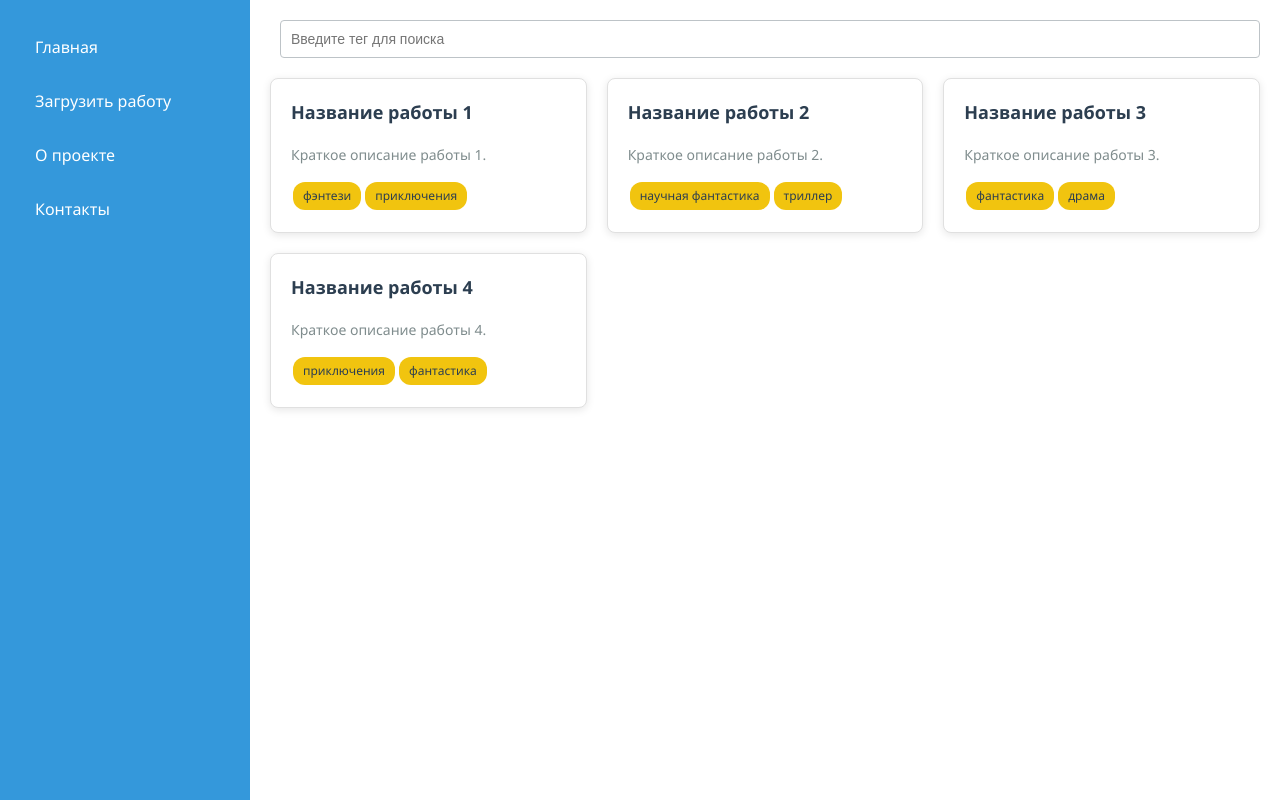
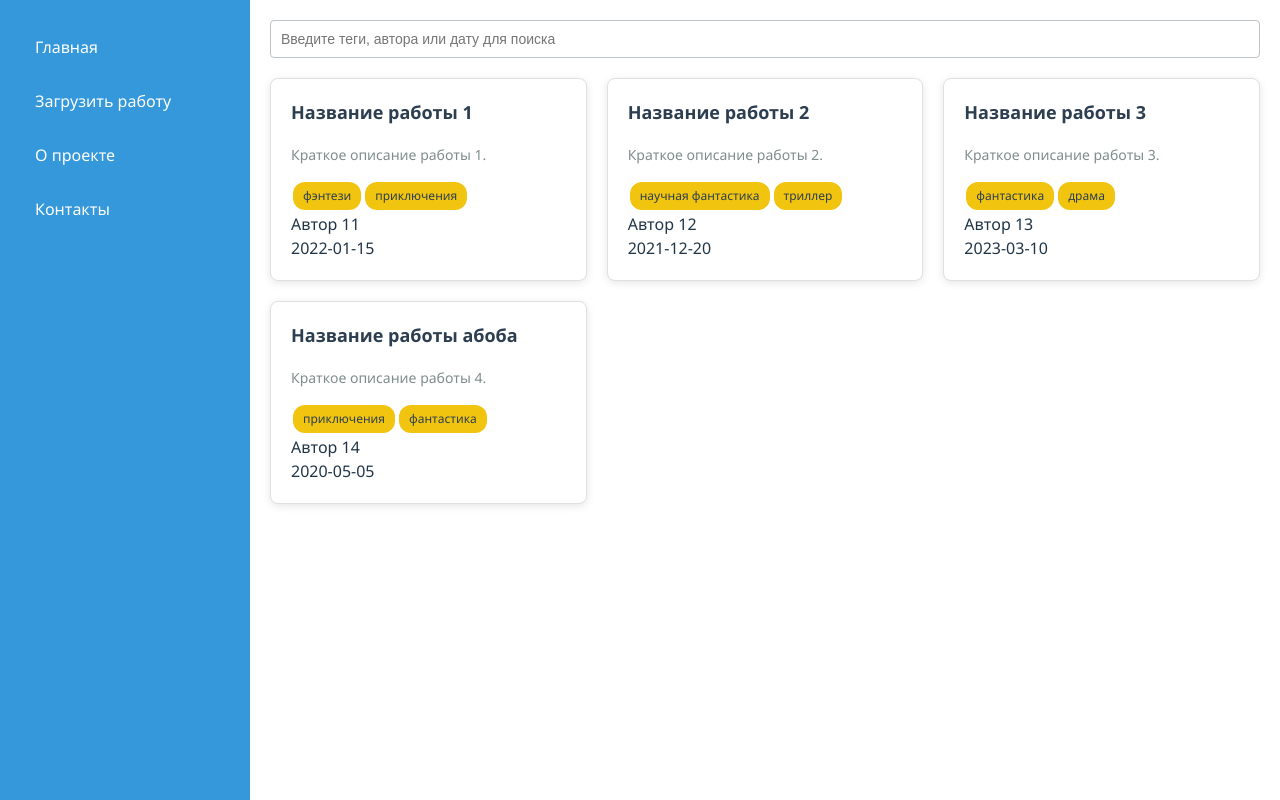
Before and after one commit to Breakerofcode73/sitegit, a React (Vite) app: page / in a window 1280 px wide. Built offline with nearby package versions, Linux system fonts and the light colour scheme.

Commit message:
Update App.jsx

```diff
--- a/src/App.jsx
+++ b/src/App.jsx
@@ -1,35 +1,43 @@
 import React, { useState, useEffect } from 'react';
 import './App.css';
 
-// Пример карточек (можете добавить свои)
+// Пример карточек с добавленными полями "author" и "date"
 const sampleCards = [
   {
     id: 1,
     title: "Название работы 1",
     description: "Краткое описание работы 1.",
     tags: ["фэнтези", "приключения"],
+    author: "Автор 11",
+    date: "2022-01-15",
   },
   {
     id: 2,
     title: "Название работы 2",
     description: "Краткое описание работы 2.",
     tags: ["научная фантастика", "триллер"],
+    author: "Автор 12",
+    date: "2021-12-20",
   },
   {
     id: 3,
     title: "Название работы 3",
     description: "Краткое описание работы 3.",
     tags: ["фантастика", "драма"],
+    author: "Автор 13",
+    date: "2023-03-10",
   },
   {
     id: 4,
-    title: "Название работы 4",
+    title: "Название работы абоба",
     description: "Краткое описание работы 4.",
     tags: ["приключения", "фантастика"],
+    author: "Автор 14",
+    date: "2020-05-05",
   },
 ];
 
-// Массив всех возможных тегов для автодополнения
+// Все возможные теги для автодополнения
 const allTags = [
   "фэнтези",
   "приключения",
@@ -40,108 +48,99 @@ const allTags = [
 ];
 
 function App() {
-  // Состояния: выбранные теги, строка поиска, список автодополнения и выбранная карточка (для модального окна)
-  const [selectedTags, setSelectedTags] = useState(() => {
-    const stored = localStorage.getItem('searchTags');
-    return stored ? JSON.parse(stored) : [];
-  });
-  const [searchQuery, setSearchQuery] = useState(() => {
-    return localStorage.getItem('searchQuery') || '';
-  });
+  // Состояния: поисковая строка, список автодополнения и выбранная карточка (для модального окна)
+  const [searchQuery, setSearchQuery] = useState(() => localStorage.getItem('searchQuery') || '');
   const [autocompleteItems, setAutocompleteItems] = useState([]);
   const [selectedCard, setSelectedCard] = useState(null);
 
-  // Сохраняем выбранные теги и поисковую строку в localStorage
-  useEffect(() => {
-    localStorage.setItem('searchTags', JSON.stringify(selectedTags));
-  }, [selectedTags]);
-
+  // Сохраняем поисковую строку в localStorage и обновляем автодополнение при её изменении
   useEffect(() => {
     localStorage.setItem('searchQuery', searchQuery);
+    updateAutocomplete(searchQuery);
   }, [searchQuery]);
 
-  // Обновление списка автодополнения по введённому тексту
+  // Функция обновления автодополнения для тегов
   const updateAutocomplete = (query) => {
-    const trimmed = query.trim();
-    if (trimmed === '') {
+    // Разбиваем строку на токены (слова)
+    const tokens = query.split(/\s+/).filter(Boolean);
+    let currentToken = "";
+    let alreadyUsed = [];
+    if (query.endsWith(' ')) {
+      // Если последний символ пробел – все токены считаются завершёнными
+      alreadyUsed.push(...tokens);
+      currentToken = "";
+    } else {
+      alreadyUsed.push(...tokens.slice(0, tokens.length - 1));
+      currentToken = tokens[tokens.length - 1] || "";
+    }
+    if (!currentToken) {
       setAutocompleteItems([]);
+      return;
+    }
+    // Подбираем только те теги, которые начинаются с введённого токена и ещё не использованы
+    const filtered = allTags.filter(tag =>
+      tag.toLowerCase().startsWith(currentToken.toLowerCase()) &&
+      !alreadyUsed.includes(tag)
+    );
+    setAutocompleteItems(filtered);
+  };
+
+  // Обработчик изменения поисковой строки
+  const handleSearchInput = (e) => {
+    setSearchQuery(e.target.value);
+  };
+
+  // Функция автодополнения: заменяет текущий токен на выбранный тег и добавляет пробел для ввода следующего слова
+  const completeCurrentToken = (tag) => {
+    let tokens = searchQuery.split(/\s+/);
+    if (searchQuery.endsWith(' ')) {
+      // Если строка оканчивается пробелом – просто добавляем новый тег
+      tokens.push(tag);
     } else {
-      const filtered = allTags.filter(tag =>
-        tag.toLowerCase().includes(trimmed.toLowerCase()) &&
-        !selectedTags.includes(tag)
-      ).sort();
-      setAutocompleteItems(filtered);
+      tokens[tokens.length - 1] = tag;
+    }
+    const newQuery = tokens.join(' ') + ' ';
+    setSearchQuery(newQuery);
+    setAutocompleteItems([]);
+  };
+
+  // Обработка нажатия клавиши Tab для автодополнения
+  const handleKeyDown = (e) => {
+    if (e.key === 'Tab') {
+      e.preventDefault();
+      if (autocompleteItems.length > 0) {
+        completeCurrentToken(autocompleteItems[0]);
+      }
     }
   };
 
-  // Обработчик ввода в поле поиска
-  const handleSearchInput = (e) => {
-    const query = e.target.value;
-    setSearchQuery(query);
-    updateAutocomplete(query);
-  };
+  // Разбиваем поисковую строку на токены для фильтрации
+  const tokens = searchQuery.trim().split(/\s+/).filter(Boolean);
 
-  // Обработка нажатия клавиш в поле ввода
-  const handleKeyDown = (e) => {
-    if (e.key === 'Enter') {
-      e.preventDefault();
-      const trimmed = searchQuery.trim();
-      if (!trimmed) return;
-      // Добавляем тег только если введённый текст точно совпадает с одним из допустимых тегов
-      if (allTags.includes(trimmed) && !selectedTags.includes(trimmed)) {
-        addTag(trimmed);
-      }
-      // Если совпадения нет, не добавляем автоматически, даём пользователю выбрать из списка
-    }
-  };
-
-  // Добавление тега
-  const addTag = (tag) => {
-    if (!selectedTags.includes(tag)) {
-      setSelectedTags(prev => [...prev, tag]);
-    }
-    setSearchQuery('');
-    setAutocompleteItems([]);
-  };
-
-  // Удаление тега (при клике по тегу в строке поиска)
-  const removeTag = (tag) => {
-    setSelectedTags(prev => prev.filter(t => t !== tag));
-  };
-
-  // Фильтрация карточек с учётом выбранных тегов и текста из поисковой строки
+  // Фильтрация карточек: каждое слово должно встречаться хотя бы в одном из полей: заголовок, описание, теги, автор или дата
   const filteredCards = sampleCards.filter(card => {
-    // Проверяем, что карточка содержит все выбранные теги (без учёта регистра)
-    const cardTags = card.tags.map(t => t.toLowerCase());
-    const matchesTags = selectedTags.every(tag =>
-      cardTags.includes(tag.toLowerCase())
-    );
-
-    // Если в поисковой строке есть текст, проверяем, что он содержится в заголовке, описании или тегах карточки
-    const queryLower = searchQuery.toLowerCase().trim();
-    const matchesQuery =
-      queryLower === '' ||
-      card.title.toLowerCase().includes(queryLower) ||
-      card.description.toLowerCase().includes(queryLower) ||
-      cardTags.some(t => t.includes(queryLower));
-
-    return matchesTags && matchesQuery;
+    return tokens.every(word => {
+      word = word.toLowerCase();
+      const inTitle = card.title.toLowerCase().includes(word);
+      const inDescription = card.description.toLowerCase().includes(word);
+      const inTags = card.tags.some(tag => tag.toLowerCase().includes(word));
+      const inAuthor = card.author.toLowerCase().includes(word);
+      const inDate = card.date.toLowerCase().includes(word);
+      return inTitle || inDescription || inTags || inAuthor || inDate;
+    });
   });
 
-  // Сброс фильтров и закрытие модального окна
+  // Функции для сброса фильтра и управления модальным окном
   const goToMain = () => {
-    setSelectedTags([]);
     setSearchQuery('');
     setAutocompleteItems([]);
     setSelectedCard(null);
   };
 
-  // Открытие модального окна с информацией о карточке
   const openModal = (card) => {
     setSelectedCard(card);
   };
 
-  // Закрытие модального окна
   const closeModal = () => {
     setSelectedCard(null);
   };
@@ -159,38 +158,22 @@ function App() {
       {/* Основной контент */}
       <div className="main-content">
         <div className="search-bar" style={{ position: 'relative' }}>
-          {/* Контейнер для выбранных тегов */}
-          <div id="tags-container">
-            {selectedTags.map((tag, index) => (
-              <div
-                key={index}
-                className="tag-in-search"
-                onClick={() => removeTag(tag)}
-                title="Нажмите для удаления"
-              >
-                {tag}
-              </div>
-            ))}
-          </div>
-
-          {/* Поле поиска с обработчиками onChange и onKeyDown */}
           <input
             type="text"
             id="search-query"
-            placeholder="Введите тег для поиска"
+            placeholder="Введите теги, автора или дату для поиска"
             value={searchQuery}
             onChange={handleSearchInput}
             onKeyDown={handleKeyDown}
           />
-
-          {/* Выпадающий список автодополнения */}
+          {/* Список автодополнения для тегов */}
           {autocompleteItems.length > 0 && (
-            <div id="autocomplete-list" className="autocomplete-items">
+            <div className="autocomplete-items">
               {autocompleteItems.map((tag, index) => (
                 <div
                   key={index}
                   className="autocomplete-item"
-                  onClick={() => addTag(tag)}
+                  onClick={() => completeCurrentToken(tag)}
                 >
                   {tag}
                 </div>
@@ -202,19 +185,18 @@ function App() {
         {/* Сетка карточек */}
         <div className="card-grid" id="card-grid">
           {filteredCards.map(card => (
-            <div
-              key={card.id}
-              className="card"
-              onClick={() => openModal(card)}
-            >
+            <div key={card.id} className="card" onClick={() => openModal(card)}>
               <h3>{card.title}</h3>
               <p>{card.description}</p>
               <div className="tags">
                 {card.tags.map((tag, index) => (
-                  <span key={index} className="tag">
-                    {tag}
-                  </span>
+                  <span key={index} className="tag">{tag}</span>
                 ))}
+              </div>
+              {/* Здесь для автора и даты используются блочные элементы, чтобы начинались с новой строки */}
+              <div className="card-footer">
+                <div className="author">{card.author}</div>
+                <div className="date">{card.date}</div>
               </div>
             </div>
           ))}
@@ -235,21 +217,20 @@ function App() {
           }}
         >
           <div className="modal-content">
-            <span
-              id="modal-close"
-              className="modal-close"
-              onClick={closeModal}
-            >
+            <span id="modal-close" className="modal-close" onClick={closeModal}>
               &times;
             </span>
             <h2 id="modal-title">{selectedCard.title}</h2>
             <p id="modal-description">{selectedCard.description}</p>
             <div id="modal-tags" className="tags">
               {selectedCard.tags.map((tag, index) => (
-                <span key={index} className="tag">
-                  {tag}
-                </span>
+                <span key={index} className="tag">{tag}</span>
               ))}
+            </div>
+            {/* Аналогично, в модальном окне автор и дата отображаются на новых строках */}
+            <div className="modal-footer">
+              <div className="author">{selectedCard.author}</div>
+              <div className="date">{selectedCard.date}</div>
             </div>
           </div>
         </div>
```
